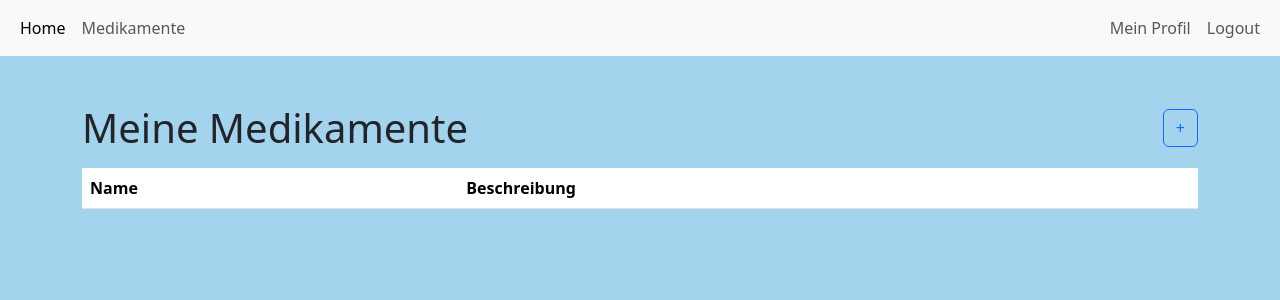
After one commit to ronjafitzke/Pruefungsleistung, a Flask app: page /profile in a window 1280 px wide. The commit adds this page. Shown: the top 300 px of the page. Run offline with Flask 3, Linux system fonts and the light colour scheme; a user stored in the database is signed in; lists and menus that the app fills with data are empty.

Commit message:
Hinzufügen einer Route für die Medikamentenseite

```diff
--- a/main.py
+++ b/main.py
@@ -9,7 +9,6 @@ app.config['SQLALCHEMY_DATABASE_URI'] = 'sqlite:///database.db'
 app.config['SQLALCHEMY_TRACK_MODIFICATIONS'] = False
 app.config['SECRET_KEY'] = 'your_secret_key'  # Notwendig für Flash-Messages
 database = SQLAlchemy(app)
-
 
 
 class Users(database.Model):
@@ -25,8 +24,8 @@ class Medications(database.Model):
 
 
 @app.route("/")
-def start_page():
-    return render_template('start_page.html')
+def home():
+    return render_template('home.html')
 
 
 @app.route("/register", methods=["GET", "POST"])
@@ -69,5 +68,19 @@ def logout():
     return redirect(url_for('start_page'))
 
 
+@app.route("/profile")
+def profile():
+    if not session.get("logged_in"):
+        return redirect(url_for("login"))
+
+    medications = Medications.query.all()
+    return render_template("profile.html", medications=medications)
+
+
+@app.route("/medications")
+def medications():
+    return render_template("medications.html")
+
+
 if __name__ == "__main__":
     app.run(debug=True)
--- a/templates/start_page.html
+++ b/templates/medications.html
@@ -55,11 +55,14 @@
           <a class="nav-link active" aria-current="page" href="#">Home</a>
         </li>
         <li class="nav-item">
-          <a class="nav-link" href="#">Medikamente</a>
+          <a class="nav-link" href="{{ url_for('medications') }}">Medikamente</a>
         </li>
       </ul>
       <ul class="navbar-nav">
         {% if session.get('logged_in') %}
+        <li class="nav-item">
+          <a class="nav-link" href="{{ url_for('profile') }}">Mein Profil</a>
+        </li>
         <li class="nav-item">
           <a class="nav-link" href="{{ url_for('logout') }}">Logout</a>
         </li>
--- /dev/null
+++ b/templates/profile.html
@@ -0,0 +1,82 @@
+<!DOCTYPE html>
+<html lang="en">
+<head>
+    <meta charset="UTF-8">
+    <title>Mein Profil</title>
+    <link href="https://cdn.jsdelivr.net/npm/bootstrap@5.3.3/dist/css/bootstrap.min.css" rel="stylesheet">
+    <script src="https://cdn.jsdelivr.net/npm/bootstrap@5.3.3/dist/js/bootstrap.bundle.min.js"></script>
+    <style>
+        body {
+            background-color: #A4D3EE; /* Ändern Sie diese Farbe nach Bedarf */
+        }
+        .header {
+            display: flex;
+            justify-content: space-between;
+            align-items: center;
+            margin-top: 20px;
+        }
+        .header h1 {
+            margin: 0;
+        }
+    </style>
+</head>
+<body>
+<nav class="navbar navbar-expand-lg navbar-light bg-light">
+    <div class="container-fluid">
+        <button class="navbar-toggler" type="button" data-bs-toggle="collapse" data-bs-target="#navbarSupportedContent" aria-controls="navbarSupportedContent" aria-expanded="false" aria-label="Toggle navigation">
+            <span class="navbar-toggler-icon"></span>
+        </button>
+        <div class="collapse navbar-collapse" id="navbarSupportedContent">
+            <ul class="navbar-nav me-auto mb-2 mb-lg-0">
+                <li class="nav-item">
+                    <a class="nav-link active" aria-current="page" href="#">Home</a>
+                </li>
+                <li class="nav-item">
+                    <a class="nav-link" href="{{ url_for('medications') }}">Medikamente</a>
+                </li>
+            </ul>
+            <ul class="navbar-nav">
+                {% if session.get("logged_in") %}
+                    <li class="nav-item">
+                        <a class="nav-link" href="{{ url_for('profile') }}">Mein Profil</a>
+                    </li>
+                    <li class="nav-item">
+                        <a class="nav-link" href="{{ url_for('logout') }}">Logout</a>
+                    </li>
+                {% else %}
+                    <li class="nav-item">
+                        <a class="nav-link" href="{{ url_for('login') }}">Login</a>
+                    </li>
+                    <li class="nav-item">
+                        <a class="nav-link" href="{{ url_for('register') }}">Registrieren</a>
+                    </li>
+                {% endif %}
+            </ul>
+        </div>
+    </div>
+</nav>
+
+<div class="container mt-5">
+    <div class="header">
+        <h1>Meine Medikamente</h1>
+        <button type="button" class="btn btn-outline-primary">+</button>
+    </div>
+    <table class="table table-striped mt-3">
+        <thead>
+            <tr>
+                <th>Name</th>
+                <th>Beschreibung</th>
+            </tr>
+        </thead>
+        <tbody>
+            {% for medication in medications %}
+                <tr>
+                    <td>{{ medication.name }}</td>
+                    <td>{{ medication.description }}</td>
+                </tr>
+            {% endfor %}
+        </tbody>
+    </table>
+</div>
+</body>
+</html>
```
Also changed, not shown: templates/home.html (added, +91 -0 lines), instance/database.db.
